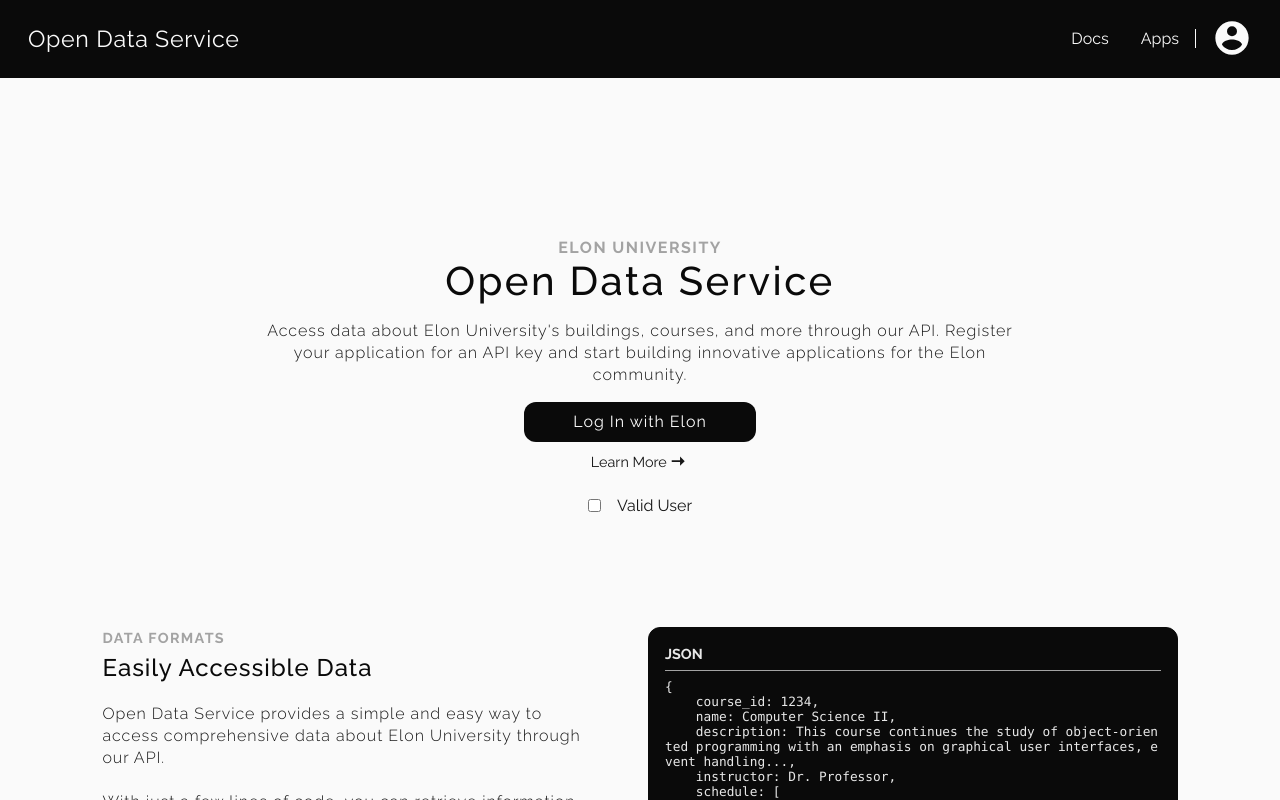
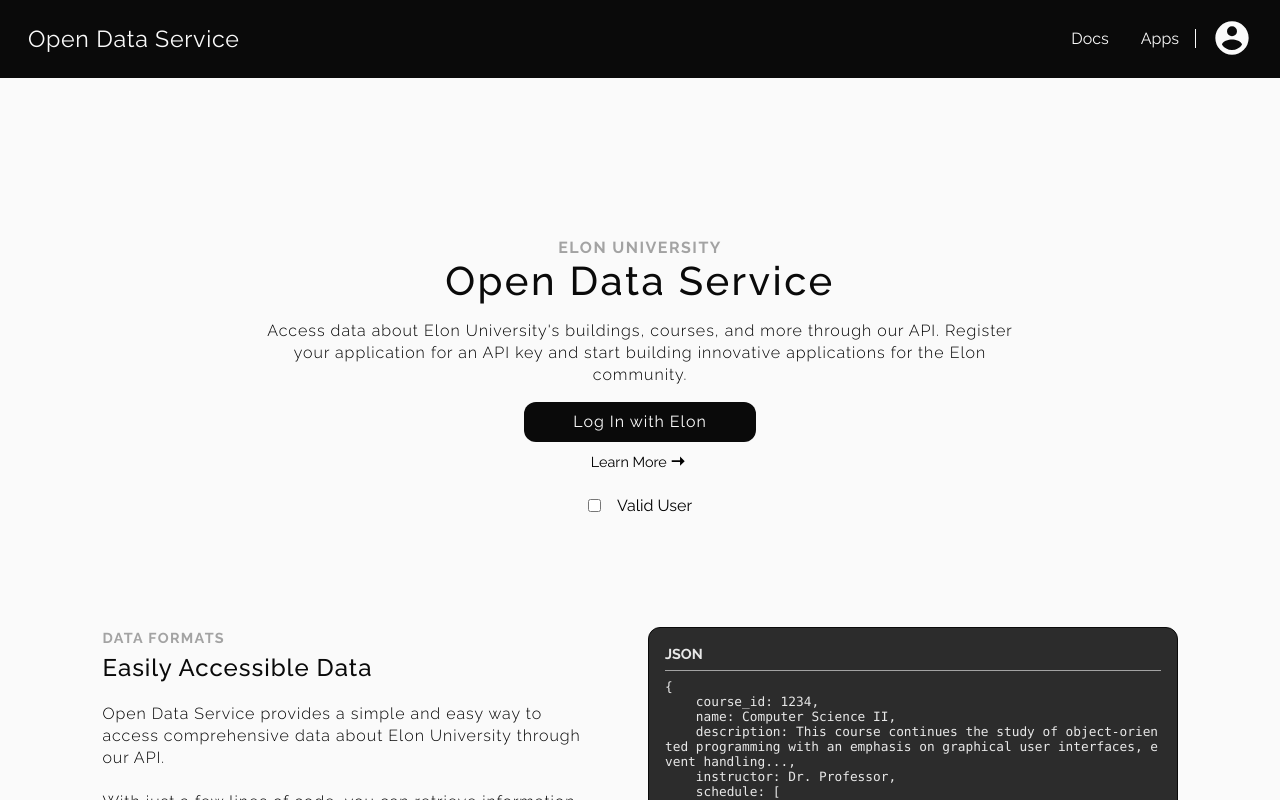
Before and after one commit to elonsoc/ods, a Next.js app in the folder frontend/: page / in a window 1280 px wide. Shown: the top 800 px of the page. Built offline with nearby package versions, Linux system fonts and the light colour scheme.

Commit message:
Lightened code block backgrounds

```diff
--- a/frontend/src/components/CodeBlockContainer/CodeBlockContainer.module.css
+++ b/frontend/src/components/CodeBlockContainer/CodeBlockContainer.module.css
@@ -3,16 +3,17 @@
 	border: 1px solid var(--application-border);
 	border-radius: var(--border-radius);
 	padding: 1rem;
-    background-color: var(--nav-background);
+	background-color: var(--large-code-block-color);
+	position: relative;
 }
 
 .jsonHeader {
 	display: inline-block;
 	width: 100%;
 	color: var(--code-color);
-    font-size: .90rem;
-    padding-bottom: .5rem;
-    margin-bottom: .5rem;
+	font-size: 0.9rem;
+	padding-bottom: 0.5rem;
+	margin-bottom: 0.5rem;
 	margin-top: 0;
 	border-bottom: 1px solid var(--subheading-text-color);
 }
@@ -27,6 +28,6 @@
 	word-wrap: break-word;
 	word-break: break-all;
 	color: var(--code-color);
-    font-size: .8rem;
-    font-family: Consolas,Monaco,Andale Mono,Ubuntu Mono,monospace;
+	font-size: 0.8rem;
+	font-family: Consolas, Monaco, Andale Mono, Ubuntu Mono, monospace;
 }
--- a/frontend/src/styles/global/globals.css
+++ b/frontend/src/styles/global/globals.css
@@ -4,22 +4,22 @@
 		'Fira Mono', 'Droid Sans Mono', 'Courier New', monospace;
 
 	--figma-gray: rgba(217, 217, 217, 1);
-  --nav-background: #0A0A0A;
-  --nav-text-color: #FAFAFA;
-  --nav-border-color: #3C4257;
-  --heading-text-color: #0A0A0A;
-  --default-text-color: #171717;
+	--nav-background: #0a0a0a;
+	--nav-text-color: #fafafa;
+	--nav-border-color: #3c4257;
+	--heading-text-color: #0a0a0a;
+	--default-text-color: #000000;
 	--default-text-hover: #202020;
-  --subheading-text-color: #A3A3A3;
+	--subheading-text-color: #a3a3a3;
 	--border-dark: #171717;
-  --primary-background: #FAFAFA;
+	--primary-background: #fafafa;
 	--border-gray: transparent;
 	--border-radius: 12px;
-  --modal-background: rgba(0, 0, 0, .3);
+	--modal-background: rgba(0, 0, 0, 0.3);
 	--input-text-color: #171717;
 	--input-background-color: var(--figma-gray);
 	--primary-button-hover: rgb(22, 22, 22);
-  --application-border: #0A0A0A;
+	--application-border: #0a0a0a;
 	--application-hover: #e8e8e8;
 	--code-color: #e8e8e8;
 	--secondary-button-background: rgb(109, 109, 109);
@@ -29,24 +29,25 @@
 	--secondary-button-hover: rgb(71, 71, 71);
 	--separator-color: rgb(40, 40, 40);
 	--codeblock-color: rgb(78, 78, 78);
-  --code-background: rgb(204, 204, 204);
+	--code-background: rgb(224, 224, 224);
 	--breadcrumbs-color: rgb(66, 66, 66);
 	--copybutton-svg: rgb(194, 194, 194);
-  --font-mono: Consolas,Monaco,Andale Mono,Ubuntu Mono,monospace;
+	--font-mono: Consolas, Monaco, Andale Mono, Ubuntu Mono, monospace;
+	--large-code-block-color: rgb(44, 44, 44);
 }
 
 @media (prefers-color-scheme: dark) {
 	:root {
-    --nav-background: #0A0A0A;
-    --nav-text-color: #FAFAFA;
-    --heading-text-color: #FAFAFA;
-    --default-text-color: #C2C2C2;
+		--nav-background: #0a0a0a;
+		--nav-text-color: #fafafa;
+		--heading-text-color: #fafafa;
+		--default-text-color: #c2c2c2;
 		--default-text-hover: #ffffff;
-    --subheading-text-color: #A3A3A3;
+		--subheading-text-color: #a3a3a3;
 		--primary-background: #111111;
-    --border-gray: #3C4257;
+		--border-gray: #3c4257;
 		--modal-background: rgba(69, 69, 69, 0.3);
-    --input-text-color: #FAFAFA;
+		--input-text-color: #fafafa;
 		--input-background-color: rgb(52, 52, 52);
 		--primary-button-hover: rgb(22, 22, 22);
 		--border-dark: #5b5b5b;
@@ -54,8 +55,8 @@
 		--application-hover: rgb(22, 22, 22);
 		--code-color: #9c9c9c;
 		--secondary-button-background: rgb(50, 50, 50);
-    --secondary-button-border: #A3A3A3;
-    --secondary-button-color: #C2C2C2;
+		--secondary-button-border: #a3a3a3;
+		--secondary-button-color: #c2c2c2;
 		--secondary-icon-color: rgb(140, 140, 140);
 		--secondary-button-hover: rgb(71, 71, 71);
 		--separator-color: rgb(40, 40, 40);
@@ -63,10 +64,13 @@
 		--code-background: rgb(47, 47, 47);
 		--breadcrumbs-color: rgb(138, 138, 138);
 		--copybutton-svg: rgb(194, 194, 194);
+		--large-code-block-color: var(--nav-background);
 	}
 }
 
-*, *::before, *::after {
+*,
+*::before,
+*::after {
 	box-sizing: border-box;
 	padding: 0;
 	margin: 0;
@@ -89,7 +93,10 @@
 	text-decoration: none;
 }
 
-h1, h2, h3, h4 {
+h1,
+h2,
+h3,
+h4 {
 	color: var(--heading-text-color);
 }
 
@@ -98,22 +105,22 @@
 }
 
 .code {
-  font-size: .95rem;
+	font-size: 0.95rem;
 	display: inline-block;
 	font-family: var(--font-mono);
 	color: var(--codeblock-color);
 	background: var(--code-background);
-  padding: .25rem .75rem;
+	padding: 0.25rem 0.75rem;
 	border-radius: 5px;
 }
 
 .inline-code {
-  font-size: .90rem;
+	font-size: 0.9rem;
 	display: inline-block;
 	background: var(--code-background);
 	color: var(--codeblock-color);
 	font-family: var(--font-mono);
-  padding: .1rem .4rem;
+	padding: 0.1rem 0.4rem;
 	border-radius: 5px;
 	font-weight: 100;
 }
```
Lines whose indentation alone changed are shown as unchanged.
